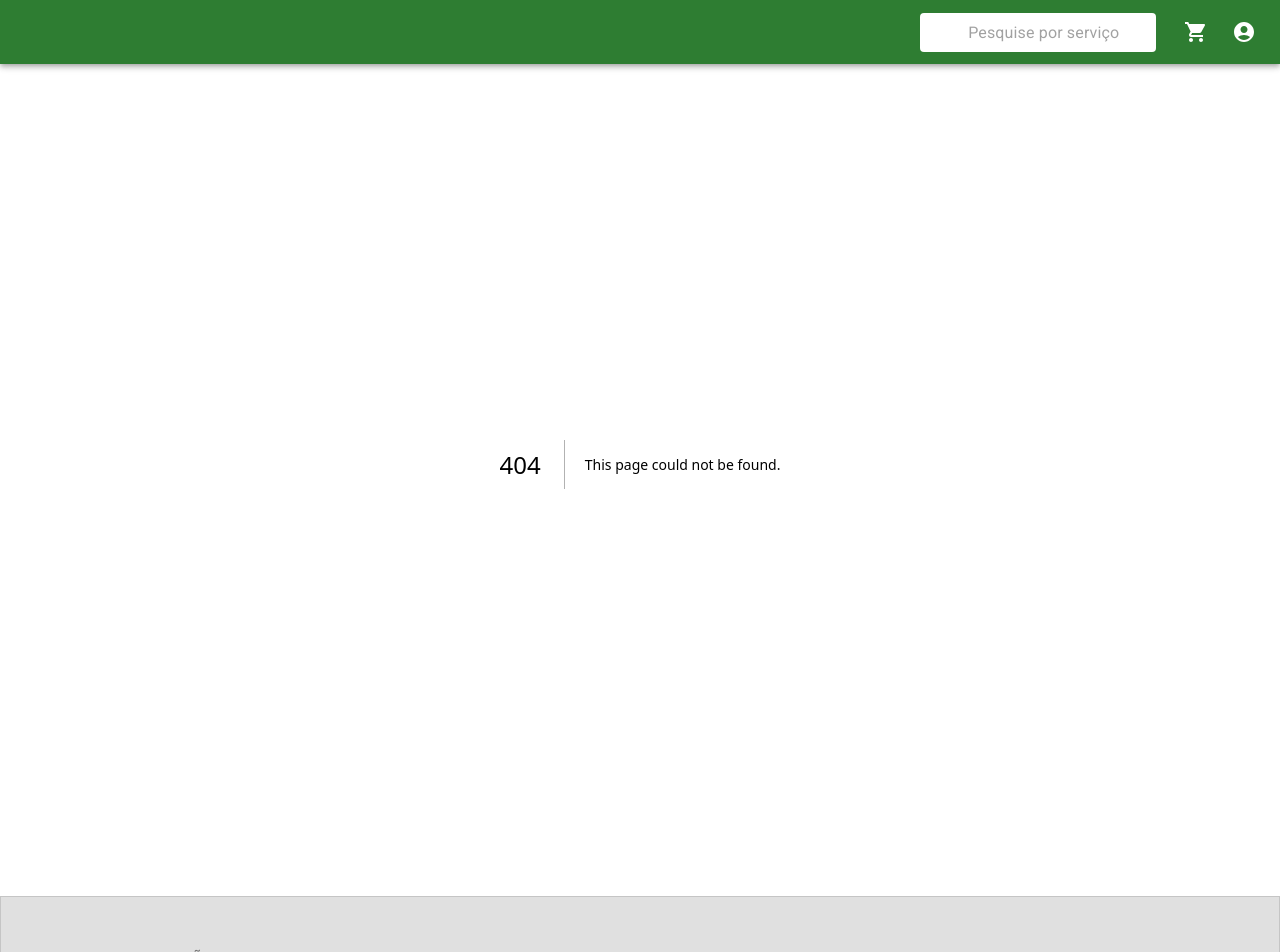
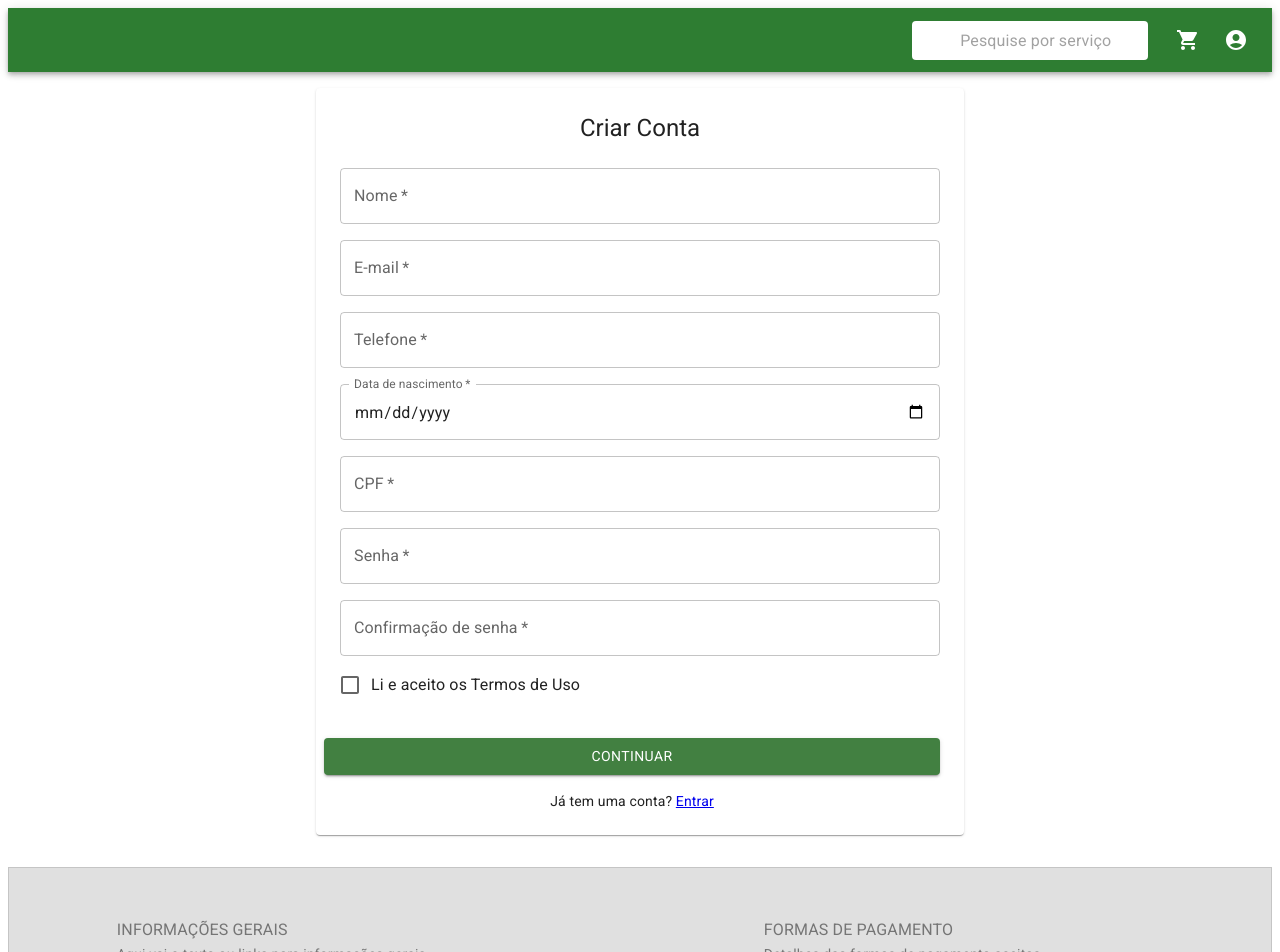
Before and after one commit to AntonioEpichin/TCC-PUCRS, a Next.js app: page /createAccount in a window 1280 px wide. Before the commit this address had no page. Shown: the top 952 px of the page. Built offline with nearby package versions, Linux system fonts and the light colour scheme.

Commit message:
criado o componente CreateAccountForm, obs:ainda com erro de hidratacao

```diff
--- a/src/app/checkout/page.jsx
+++ b/src/app/checkout/page.jsx
@@ -1,11 +1,9 @@
-import CheckoutForm from "../../components/CheckoutForm";
 
 
 function CheckoutPage() {
   return (
     <div>
       <h1>Checkout Page</h1>
-        <CheckoutForm />
 
     </div>
   );
--- /dev/null
+++ b/src/app/createAccount/page.jsx
@@ -0,0 +1,10 @@
+import CreateAccountForm from "components/CreateAccountForm"
+
+export default function CreateAccount() {
+    return (
+      <div>
+
+            <CreateAccountForm />
+      </div>
+    );
+  }
--- a/src/app/login/page.jsx
+++ b/src/app/login/page.jsx
@@ -1,5 +1,3 @@
-
-
 export default function Home() {
   return (
     <div>
--- /dev/null
+++ b/src/components/CreateAccountForm.jsx
@@ -0,0 +1,92 @@
+'use client';
+
+import React, { useState, useEffect } from 'react';
+import {
+  Box,
+  Button,
+  Checkbox,
+  FormControlLabel,
+  Grid,
+  Paper,
+  TextField,
+  Typography
+} from '@mui/material';
+import { styled } from '@mui/material/styles';
+import Link from 'next/link';
+
+
+
+const CreateAccountContainer = styled(Paper)(({ theme }) => ({
+  padding: theme.spacing(3),
+  margin: theme.spacing(2, 'auto'),
+  maxWidth: 600,
+}));
+
+const SectionTitle = styled(Typography)(({ theme }) => ({
+  marginBottom: theme.spacing(2),
+}));
+
+const FormTextField = styled(TextField)(({ theme }) => ({
+  margin: theme.spacing(1, 0),
+}));
+
+const SubmitButton = styled(Button)(({ theme }) => ({
+  marginTop: theme.spacing(2),
+  backgroundColor: '#428041', // Substitua por sua cor verde padrão
+  color: '#fff',
+  '&:hover': {
+    backgroundColor: '#43A047', // Um pouco mais escuro para o efeito hover
+  },
+}));
+
+export default function CreateAccountForm() {
+  const [isClient, setIsClient] = useState(false);
+
+  useEffect(() => {
+    // Assim que o componente monta, atualizamos o estado para indicar que estamos no lado do cliente
+    setIsClient(true);
+  }, []);
+
+  return (
+    <CreateAccountContainer>
+      <SectionTitle variant="h5" align="center">
+        Criar Conta
+      </SectionTitle>
+      <Grid container spacing={2}>
+        <Grid item xs={12}>
+          <FormTextField fullWidth label="Nome" variant="outlined" required />
+          <FormTextField fullWidth label="E-mail" variant="outlined" required />
+          <FormTextField fullWidth label="Telefone" variant="outlined" required type="tel" />
+          <FormTextField fullWidth label="Data de nascimento" variant="outlined" required type="date" InputLabelProps={{ shrink: true }} />
+          <FormTextField fullWidth label="CPF" variant="outlined" required />
+          <FormTextField fullWidth label="Senha" variant="outlined" required type="password" />
+          <FormTextField fullWidth label="Confirmação de senha" variant="outlined" required type="password" />
+          <FormControlLabel
+            control={<Checkbox name="agreeTerms" color="primary" />}
+            label="Li e aceito os Termos de Uso"
+          />
+        </Grid>
+        <Box mt={2} width="100%">
+          <SubmitButton
+            type="submit"
+            fullWidth
+            variant="contained"
+          >
+            Continuar
+          </SubmitButton>
+        </Box>
+        <Box mt={2} width="100%">
+          <Typography variant="body2" align="center">
+            Já tem uma conta?{' '}
+            {/* Renderiza o Link apenas no lado do cliente */}
+            {isClient && (
+              <Link href="/login" passHref>
+                Entrar
+              </Link>
+            )}
+          </Typography>
+        </Box>
+      </Grid>
+    </CreateAccountContainer>
+  );
+}
```
Also changed, not shown: src/components/CheckoutForm.jsx (deleted, +0 -73 lines).
